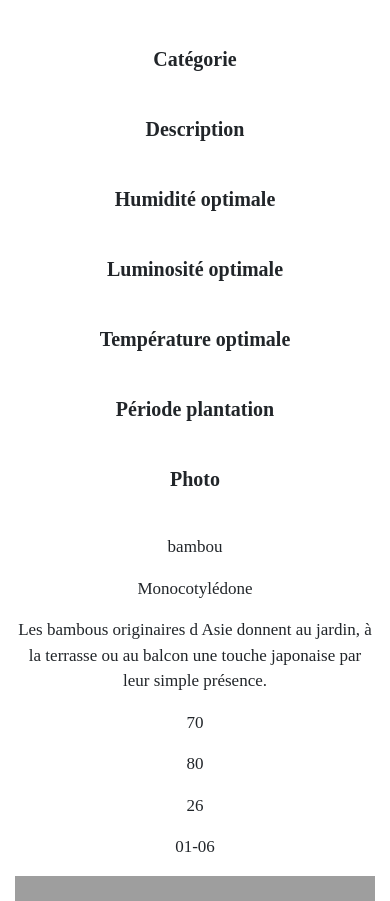
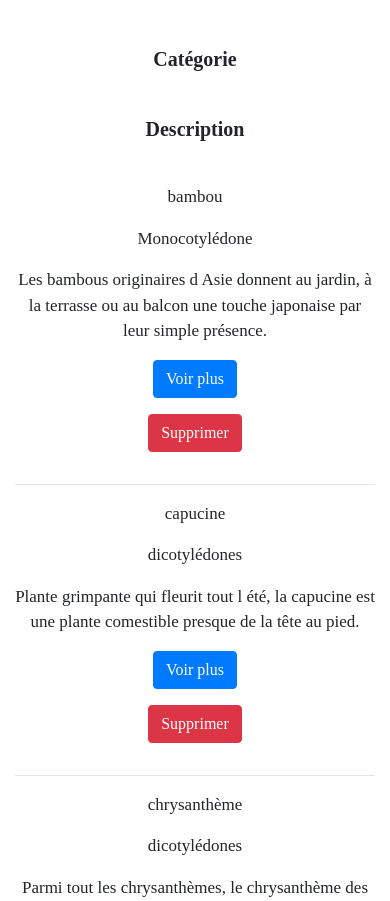
Before and after one commit to theoDELAS/Plante_Connectee, a PHP site: page /plantes in a window 390 px wide. Shown: the part 234-1135 px from the top of the page. Run offline with PHP 8.4, Linux system fonts and the light colour scheme; data comes from the database, SQL or seed files in the repository; some libraries are stand-ins or nearby versions; grey boxes are pictures that could not be loaded.

Commit message:
site web : voir le détail de chaques plantes + bouton "supprimer" d'une plante fonctionnel

```diff
--- a/site_web/plantes/index.php
+++ b/site_web/plantes/index.php
@@ -18,31 +18,17 @@
     <body>
         <?php include '../navbar.php'; ?>
         <h1>Liste de plantes</h1>
-        <div class="container-fluid">
+        <div class="container">
+
             <div class="row">
-                <div class="col-md-1">
+                <div class="col-md-2">
                     <p class="titre">Plante</p><br>
                 </div>
-                <div class="col-md-2">
+                <div class="col-md-3">
                     <p class="titre">Catégorie</p><br>
                 </div>
-                <div class="col-md-3">
+                <div class="col-md-5">
                     <p class="titre">Description</p><br>
-                </div>
-                <div class="col-md-1">
-                    <p class="titre">Humidité optimale</p><br>
-                </div>
-                <div class="col-md-1">
-                    <p class="titre">Luminosité optimale</p><br>
-                </div>
-                <div class="col-md-1">
-                    <p class="titre">Température optimale</p><br>
-                </div>
-                <div class="col-md-1">
-                    <p class="titre">Période plantation</p><br>
-                </div>
-                <div class="col-md-2">
-                    <p class="titre">Photo</p><br>
                 </div>
             </div>
         </div>
@@ -52,51 +38,36 @@
             while ($donnees = $query->fetch())
             {
             ?>
-                <div class="container-fluid">
+                <div class="container">
                     <div class="row">
-                        <div class="col-md-1">
+                        <div class="col-md-2">
                             <p class="contenu">
                                 <?php echo $donnees['plante_nom']; ?><br>
                             </p>
                         </div>
-                        <div class="col-md-2">
+                        <div class="col-md-3">
                             <p class="contenu">
                                 <?php echo $donnees['plante_categorie']; ?><br>
                             </p>
                         </div>
-                        <div class="col-md-3">
+                        <div class="col-md-5">
                             <p class="contenu">
                                 <?php echo $donnees['plante_description']; ?><br>
                             </p>
                         </div>
                         <div class="col-md-1">
                             <p class="contenu">
-                                <?php echo $donnees['plante_humidite']; ?><br>
+                                <?php echo '<a class="btn btn-primary" href="./voir_plus.php?id_plante=' . $donnees['id_plante'] .'"  role="button">Voir plus</a>';?>
                             </p>
                         </div>
                         <div class="col-md-1">
                             <p class="contenu">
-                                <?php echo $donnees['plante_luminosite']; ?><br>
-                            </p>
-                        </div>
-                        <div class="col-md-1">
-                            <p class="contenu">
-                                <?php echo $donnees['plante_temperature']; ?><br>
-                            </p>
-                        </div>
-                        <div class="col-md-1">
-                            <p class="contenu">
-                                <?php echo $donnees['plante_periode']; ?><br>
-                            </p>
-                        </div>
-                        <div class="col-md-2">
-                            <p class="contenu">
-                                <?php echo '<img src="' . $donnees['plante_photo'] . '" alt="sources images"' . $donnees['plante_nom'] . '">';?>
+                                <?php echo '<a class="delete btn btn-danger" href="./script_delete.php?id_plante=' . $donnees['id_plante'] . '">Supprimer</a>';?>
                             </p>
                         </div>
                     </div>
+                    <hr>
                 </div>
-                <hr>
             <?php
             }
                 $query->closeCursor();
```
Also changed, not shown: site_web/plantes/script_delete.php (added, +15 -0 lines), site_web/plantes/voir_plus.php (added, +58 -0 lines).
